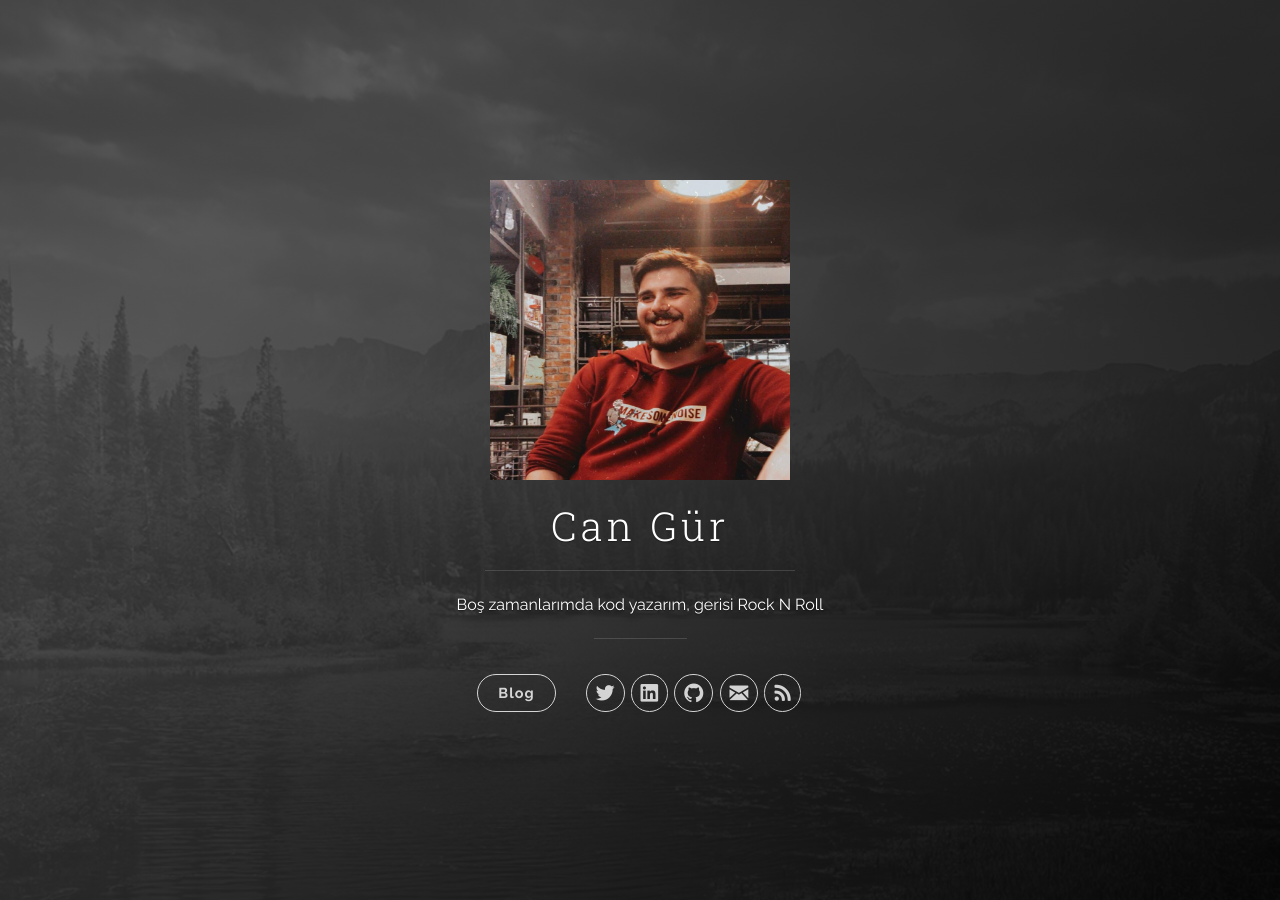
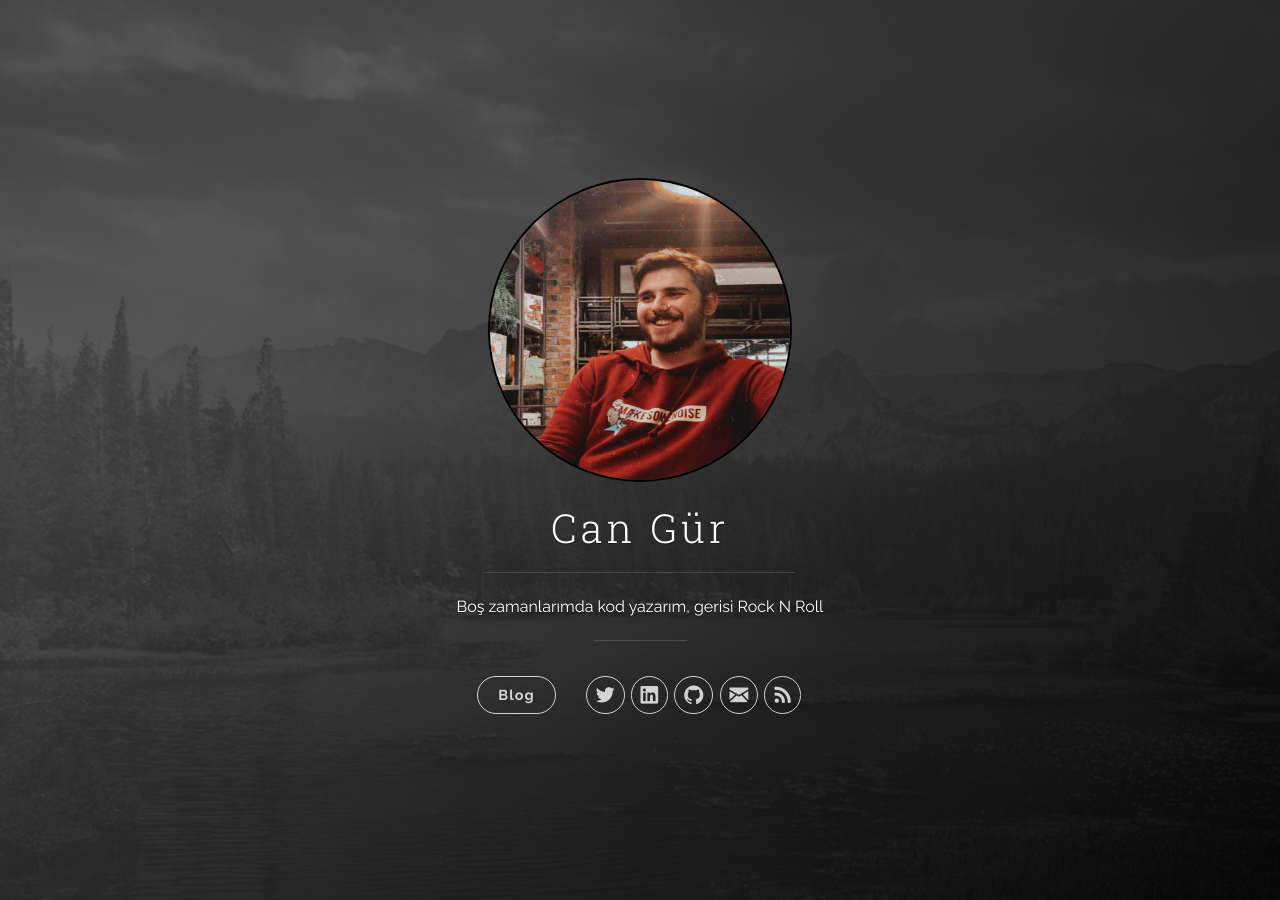
Before and after one commit to cangurdev/cvngur.github.io, a Jekyll site: the page built from index.html, in a window 1280 px wide. Built offline with Jekyll 4.4.1, drawn with Linux system fonts in a browser that asks for light colours; the list of posts is cut into pages by our own code.

Commit message:
fixed image#2

```diff
--- a/css/main.scss
+++ b/css/main.scss
@@ -54,4 +54,6 @@ pre.highlight code,
   position: relative;
   width: 300px;
   height: 300px;
+  border: 2px solid black;
+  border-radius:100%;
 }
```
